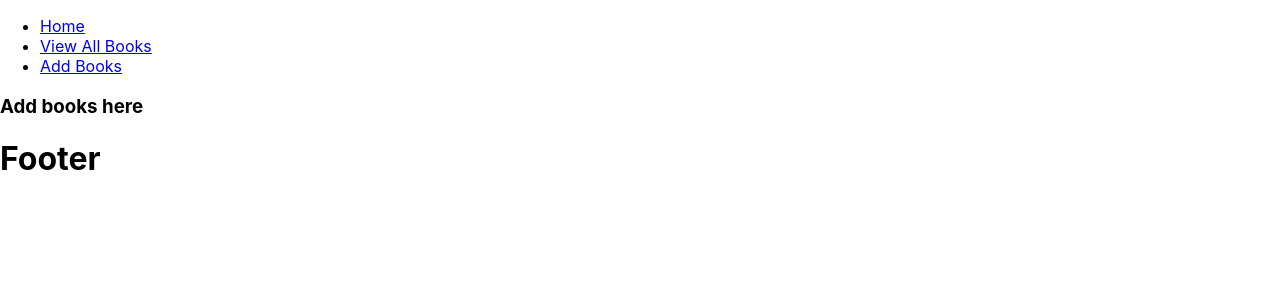
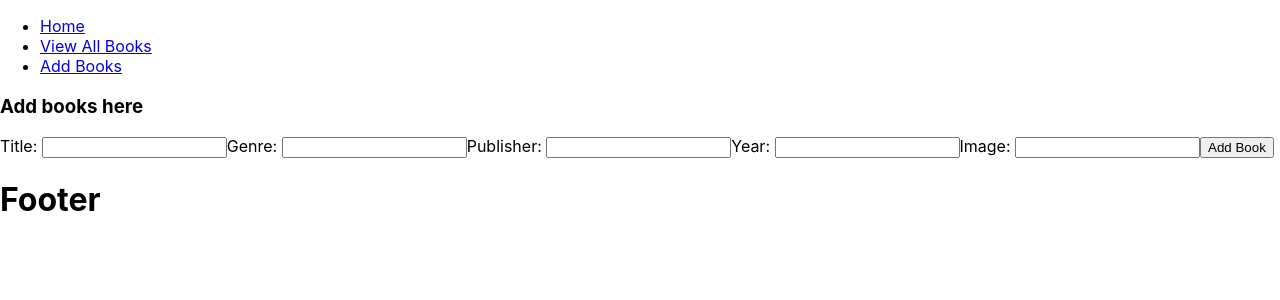
Before and after one commit to rdargali/BookBarn, a React (Create React App) app in the folder book-barn/: page /add in a window 1280 px wide. Shown: the top 300 px of the page. Built offline with nearby package versions, Linux system fonts and the light colour scheme.

Commit message:
add books updates state appropriately

```diff
--- a/book-barn/src/components/AddBooks.js
+++ b/book-barn/src/components/AddBooks.js
@@ -1,10 +1,55 @@
 import React, { Component } from 'react'
 
 export class AddBooks extends Component {
+    constructor(props){
+        super(props)
+        this.state = {
+            // book: {
+            //     title: "",
+            //     genre:"",
+            //     publisher: "",
+            //     year: 0,
+            //     imgURL: ""
+            // },
+            bookList: []
+        }
+    }
+
+    handleChange = (e) => {
+        this.setState(
+            {
+                [e.target.name]: e.target.value
+            }
+        )
+    }
+
+    handleAddBook = (e) => {
+
+        fetch("")
+        let newBook = {
+            title: this.state.title,
+            genre: this.state.genre,
+            publisher: this.state.publisher,
+            year: this.state.year,
+            imgURL: this.state.imgURL,
+        }
+
+        this.setState({
+            bookList: this.state.bookList.concat(newBook)
+        })
+    }
+
     render() {
         return (
             <div>
                 <h3>Add books here</h3>
+                Title: <input name="title" type="textbox" onChange ={this.handleChange} />
+                Genre: <input name="genre" type="textbox" onChange ={this.handleChange} />
+                Publisher: <input name="publisher" type="textbox" onChange ={this.handleChange} />
+                Year: <input name="year" type="textbox" onChange ={this.handleChange} />
+                Image: <input name="imgURL" type="textbox" onChange ={this.handleChange} />
+
+                <button onClick ={this.handleAddBook}>Add Book</button>
             </div>
         )
     }
```
